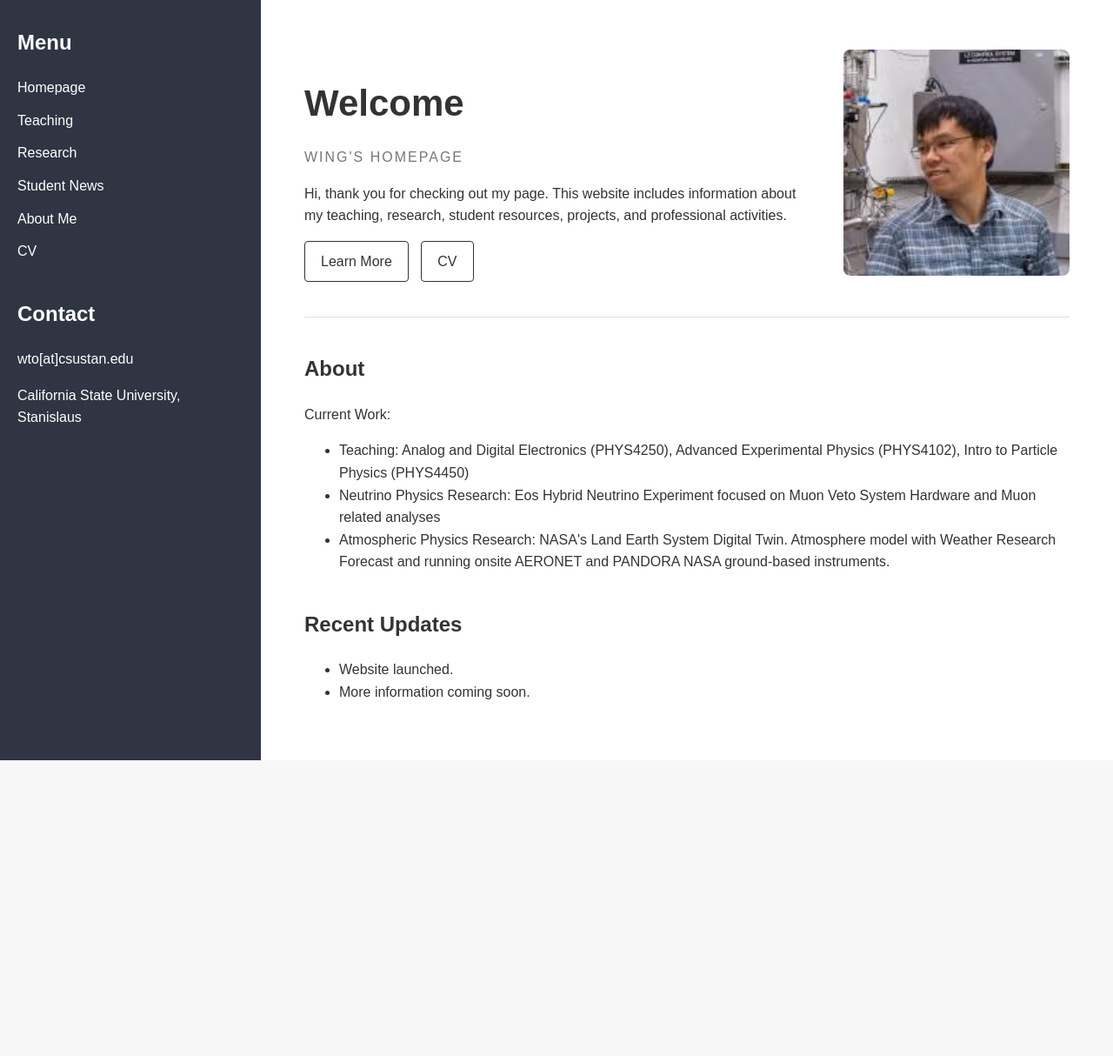
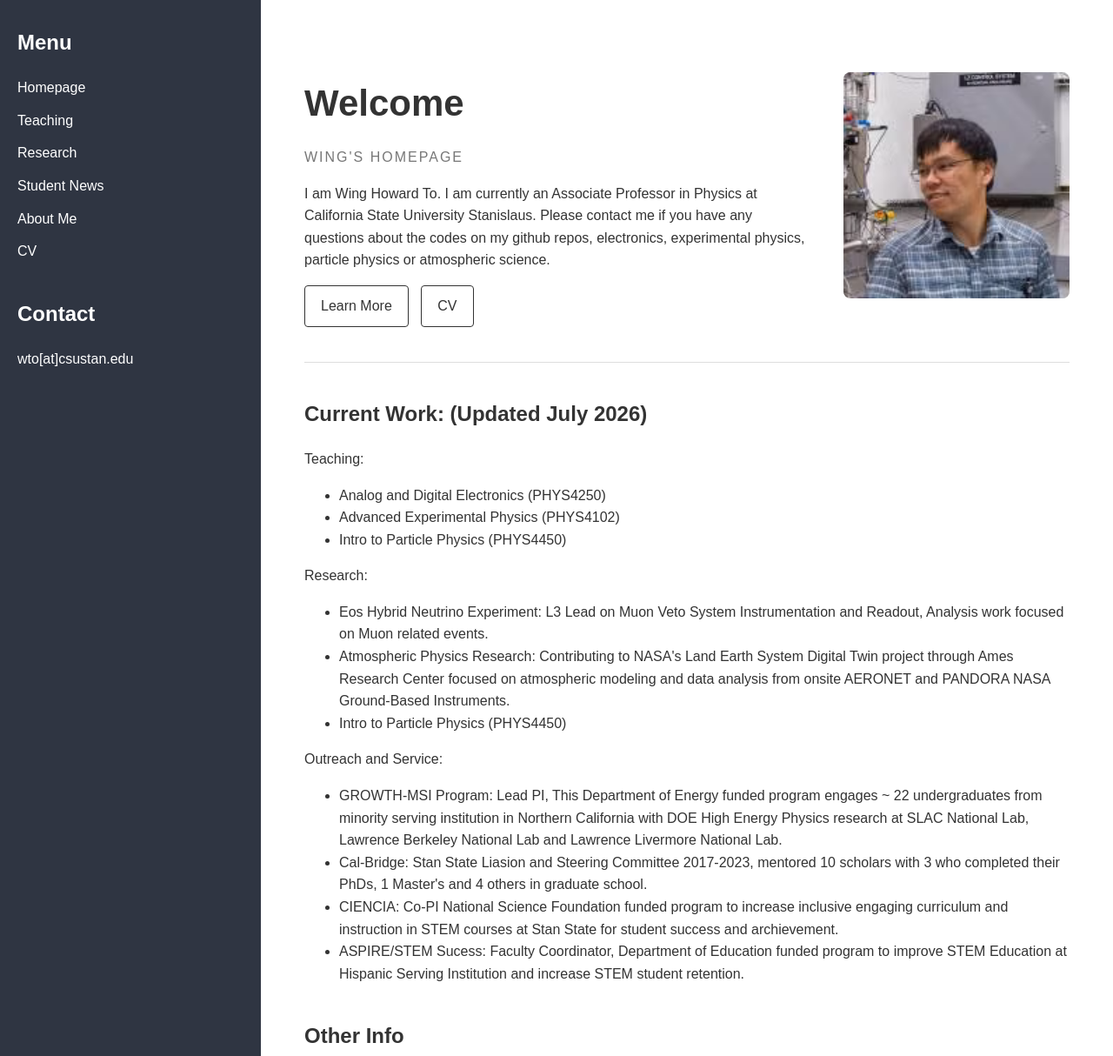
Before and after one commit to wtoslac/wtoslac.github.io, a plain HTML site: page index.html in a window 1280 px wide. Shown: the top 1214 px of the page at 87% size. Before the commit the page ends 874 px from the top, so only its background shows below. Drawn offline with Linux system fonts and the light colour scheme.

Commit message:
Update index.html

```diff
--- a/index.html
+++ b/index.html
@@ -132,7 +132,6 @@
       <div class="section">
         <h2>Contact</h2>
         <p>wto[at]csustan.edu</p>
-        <p>California State University, Stanislaus</p>
       </div>
     </aside>
 
@@ -143,9 +142,7 @@
           <p class="subtitle">Wing's Homepage</p>
 
           <p>
-            Hi, thank you for checking out my page. This website includes information
-            about my teaching, research, student resources, projects, and professional
-            activities.
+            I am Wing Howard To. I am currently an Associate Professor in Physics at California State University Stanislaus. Please contact me if you have any questions about the codes on my github repos, electronics, experimental physics, particle physics or atmospheric science.
           </p>
 
           <a class="button" href="about.html">Learn More</a>
@@ -156,21 +153,36 @@
       </section>
 
       <section class="section">
-        <h2>About</h2>
-        <p>Current Work:</p>
-
-        <ul>
-          <li>Teaching: Analog and Digital Electronics (PHYS4250), Advanced Experimental Physics (PHYS4102), Intro to Particle Physics (PHYS4450)</li>
-          <li>Neutrino Physics Research: Eos Hybrid Neutrino Experiment focused on Muon Veto System Hardware and Muon related analyses</li>
-          <li>Atmospheric Physics Research: NASA's Land Earth System Digital Twin. Atmosphere model with Weather Research Forecast and running onsite AERONET and PANDORA NASA ground-based instruments.</li>
-        </ul>
+        <h2>Current Work: (Updated July 2026)</h2>
+         <p> Teaching:
+            <ul>
+          <li> Analog and Digital Electronics (PHYS4250)</li>
+          <li> Advanced Experimental Physics (PHYS4102)</li>
+          <li> Intro to Particle Physics (PHYS4450)</li>
+            </ul>
+          </p>
+          <p> Research:
+            <ul>
+          <li> Eos Hybrid Neutrino Experiment: L3 Lead on Muon Veto System Instrumentation and Readout, Analysis work focused on Muon related events.</li>
+          <li> Atmospheric Physics Research: Contributing to NASA's Land Earth System Digital Twin project through Ames Research Center focused on atmospheric modeling and data analysis from onsite AERONET and PANDORA NASA Ground-Based Instruments.</li>
+          <li> Intro to Particle Physics (PHYS4450)</li>
+            </ul>
+          </p>
+          <p> Outreach and Service:
+            <ul>
+          <li> GROWTH-MSI Program: Lead PI, This Department of Energy funded program engages ~ 22 undergraduates from minority serving institution in Northern California with DOE High Energy Physics research at SLAC National Lab, Lawrence Berkeley National Lab and Lawrence Livermore National Lab.</li>
+          <li> Cal-Bridge: Stan State Liasion and Steering Committee 2017-2023, mentored 10 scholars with 3 who completed their PhDs, 1 Master's and 4 others in graduate school.</li>
+          <li> CIENCIA: Co-PI National Science Foundation funded program to increase inclusive engaging curriculum and instruction in STEM courses at Stan State for student success and archievement.</li>
+          <li> ASPIRE/STEM Sucess: Faculty Coordinator, Department of Education funded program to improve STEM Education at Hispanic Serving Institution and increase STEM student retention.</li>
+            </ul>
+          </p>
       </section>
 
       <section class="section">
-        <h2>Recent Updates</h2>
+        <h2>Other Info</h2>
         <ul>
-          <li>Website launched.</li>
-          <li>More information coming soon.</li>
+          <li> Community College Graduate and Transfer from Citrus College</li>
+          <li> Current Tennis Rating: NTRP 4.0, UTR 5.5</li>
         </ul>
       </section>
     </main>
```
